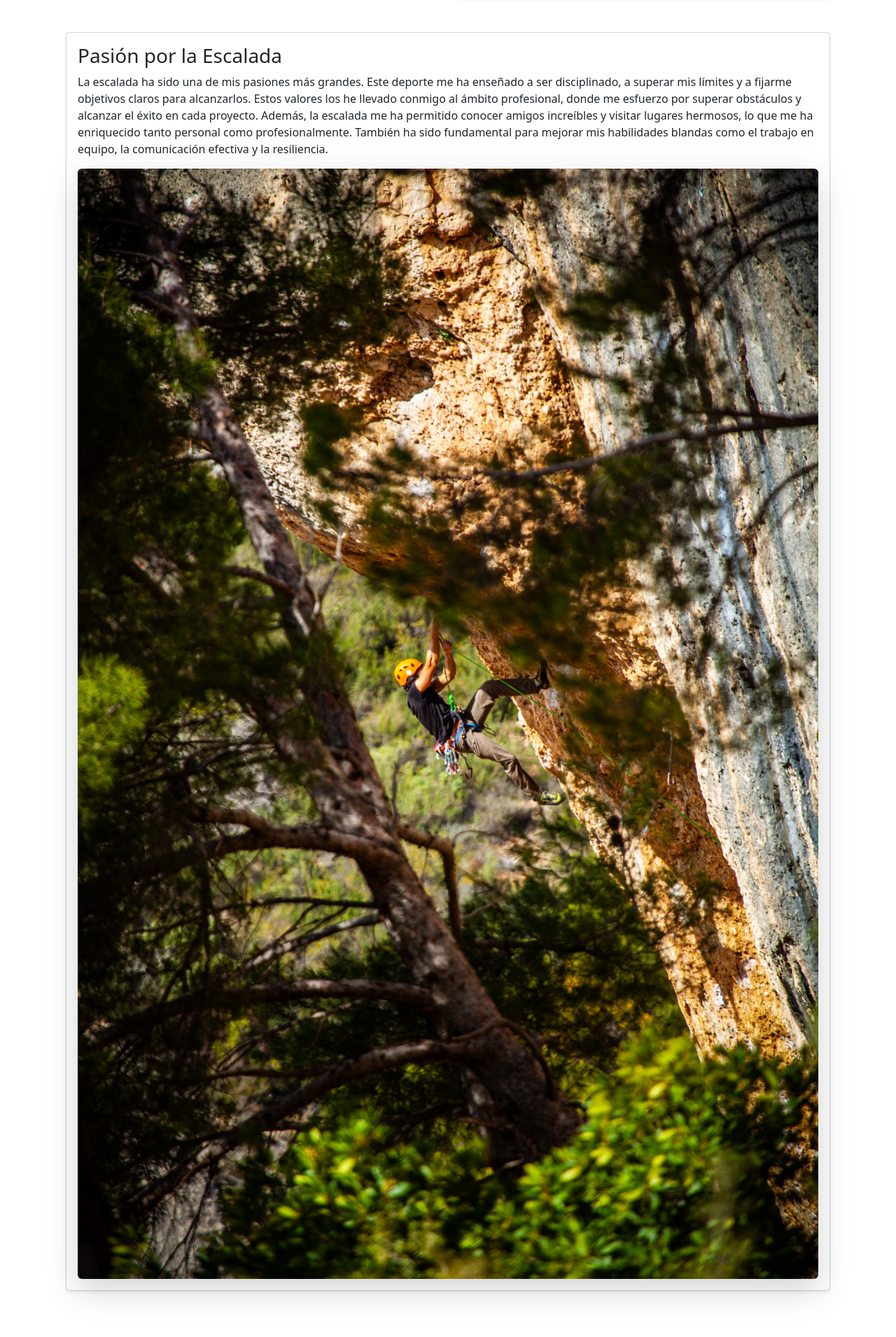
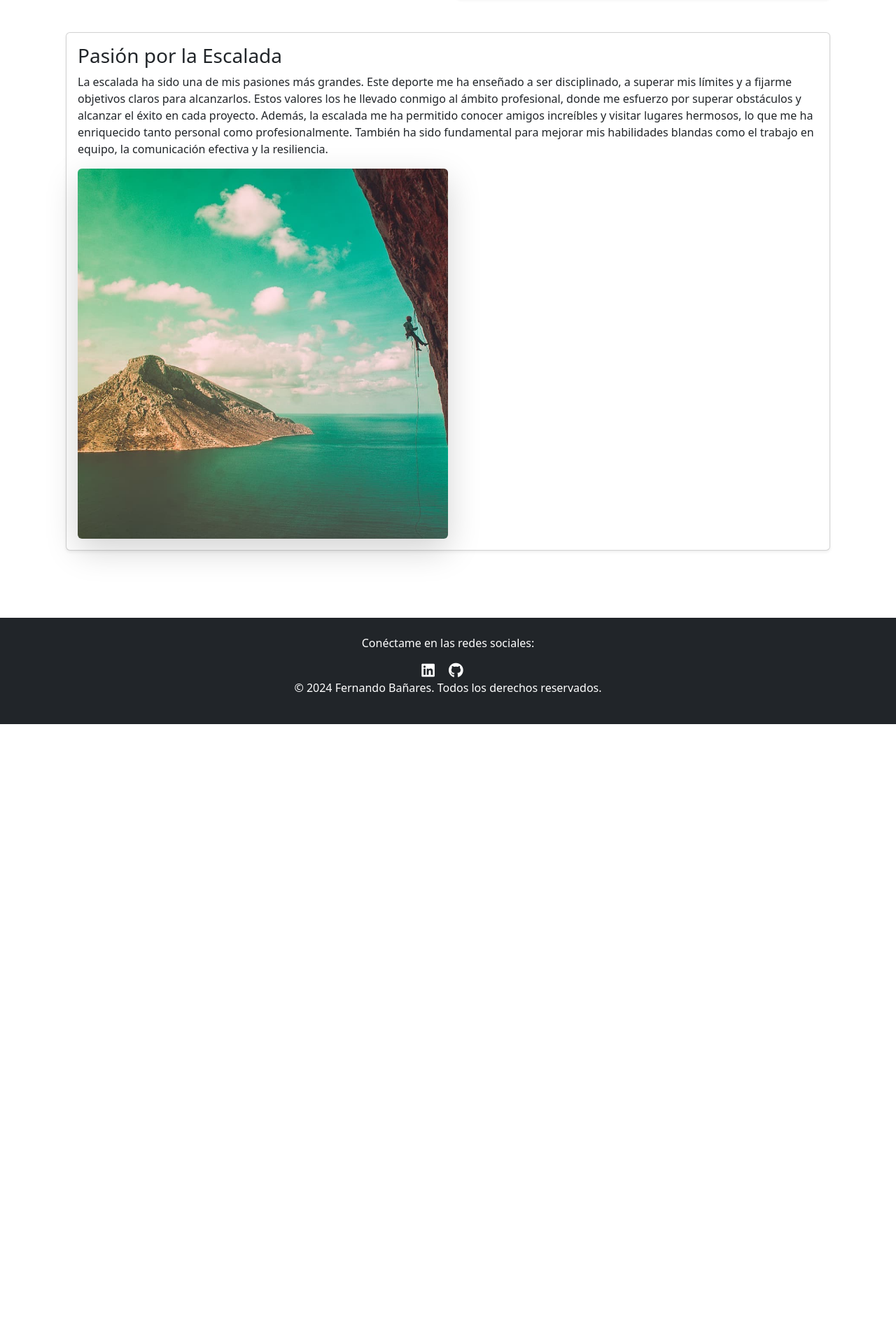
Before and after one commit to fernandobanares/portafolio1, a Django app: page /sobre-mi/ in a window 1280 px wide. Shown: the part 1692-3603 px from the top of the page at 70% size. After the commit the page ends 2727 px from the top, so only its background shows below. Run offline with Django 5.2, Linux system fonts and the light colour scheme.

Commit message:
3 mejora en sobre_mi

```diff
--- a/templates/sobre_mi.html
+++ b/templates/sobre_mi.html
@@ -6,7 +6,7 @@
 {% block content %}
 <div class="container my-5">
     <div class="row">
-        <!-- Columna de información personal y fotos (más ajustada) -->
+        <!-- Columna de información personal y fotos -->
         <div class="col-lg-6 col-md-12 mb-4 text-center">
             <img src="{% static 'images/fernando_banares.jpg' %}" class="img-fluid rounded-circle shadow-lg" alt="Fernando Bañares" style="max-width: 80%; height: auto;">
             <h1 class="display-4 mt-4">Fernando Bañares</h1>
@@ -14,7 +14,7 @@
             <p class="text-muted">Resido en Villa Alemana, Chile. Soy un profesional multifacético, apasionado por la tecnología y el análisis de datos.</p>
         </div>
 
-        <!-- Columna de texto (ahora ajustada para más equilibrio) -->
+        <!-- Columna de texto -->
         <div class="col-lg-6 col-md-12 mb-4">
             <div class="card shadow-sm mb-4">
                 <div class="card-body">
@@ -76,8 +76,8 @@
         </div>
     </div>
 
+    <!-- Reajustamos la sección de Pasión por la Escalada -->
     <div class="row">
-        <!-- Columna de texto con Pasión por la Escalada -->
         <div class="col-lg-12 col-md-12 mb-4">
             <div class="card shadow-sm mb-4">
                 <div class="card-body">
@@ -85,7 +85,7 @@
                     <p class="card-text">
                         La escalada ha sido una de mis pasiones más grandes. Este deporte me ha enseñado a ser disciplinado, a superar mis límites y a fijarme objetivos claros para alcanzarlos. Estos valores los he llevado conmigo al ámbito profesional, donde me esfuerzo por superar obstáculos y alcanzar el éxito en cada proyecto. Además, la escalada me ha permitido conocer amigos increíbles y visitar lugares hermosos, lo que me ha enriquecido tanto personal como profesionalmente. También ha sido fundamental para mejorar mis habilidades blandas como el trabajo en equipo, la comunicación efectiva y la resiliencia.
                     </p>
-                    <img src="{% static 'images/escalada.jpg' %}" class="img-fluid rounded shadow-lg" alt="Escalada en roca" style="max-width: 100%; height: auto;">
+                    <img src="{% static 'images/escalada.jpg' %}" class="img-fluid rounded shadow-lg" alt="Escalada en roca" style="max-width: 50%; height: auto;">
                 </div>
             </div>
         </div>
```
Also changed, not shown: static/images/escalada.jpg.
